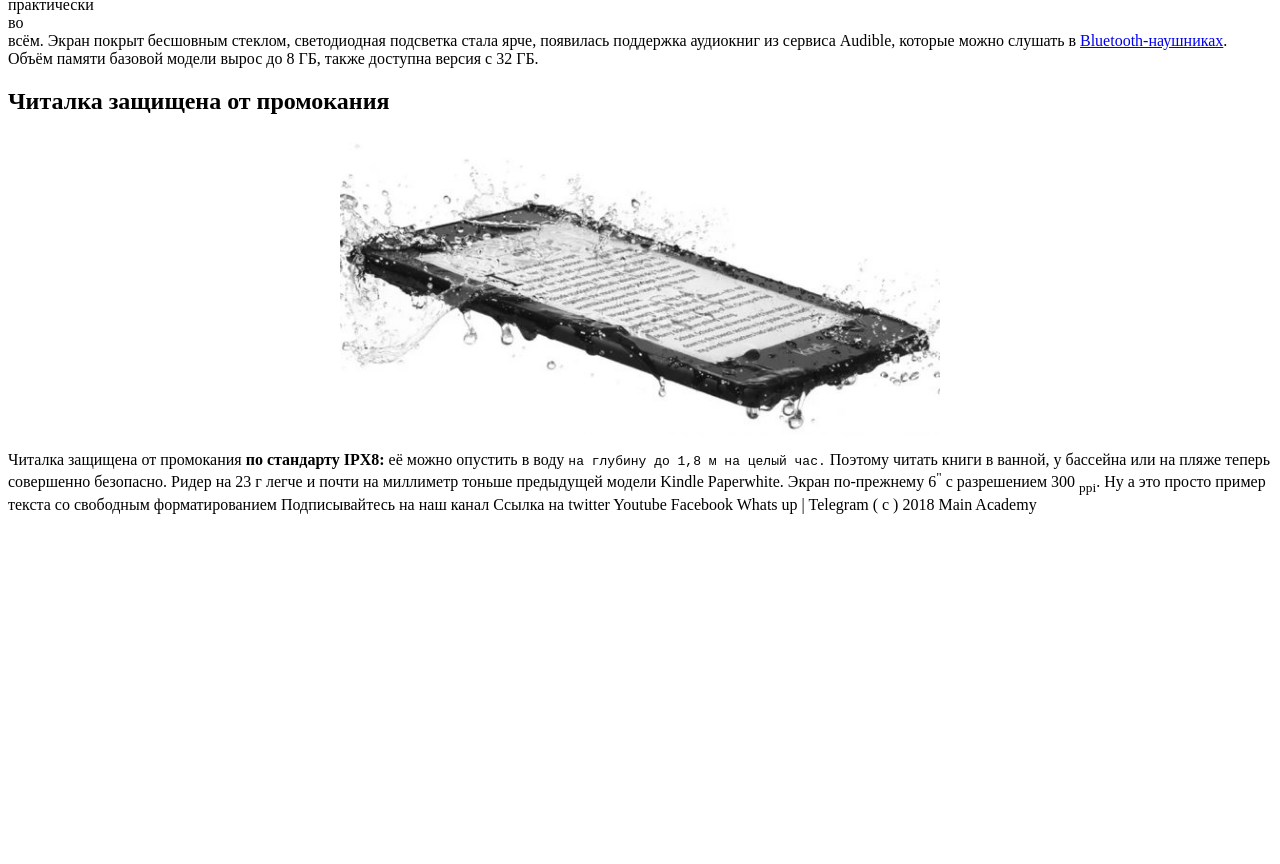
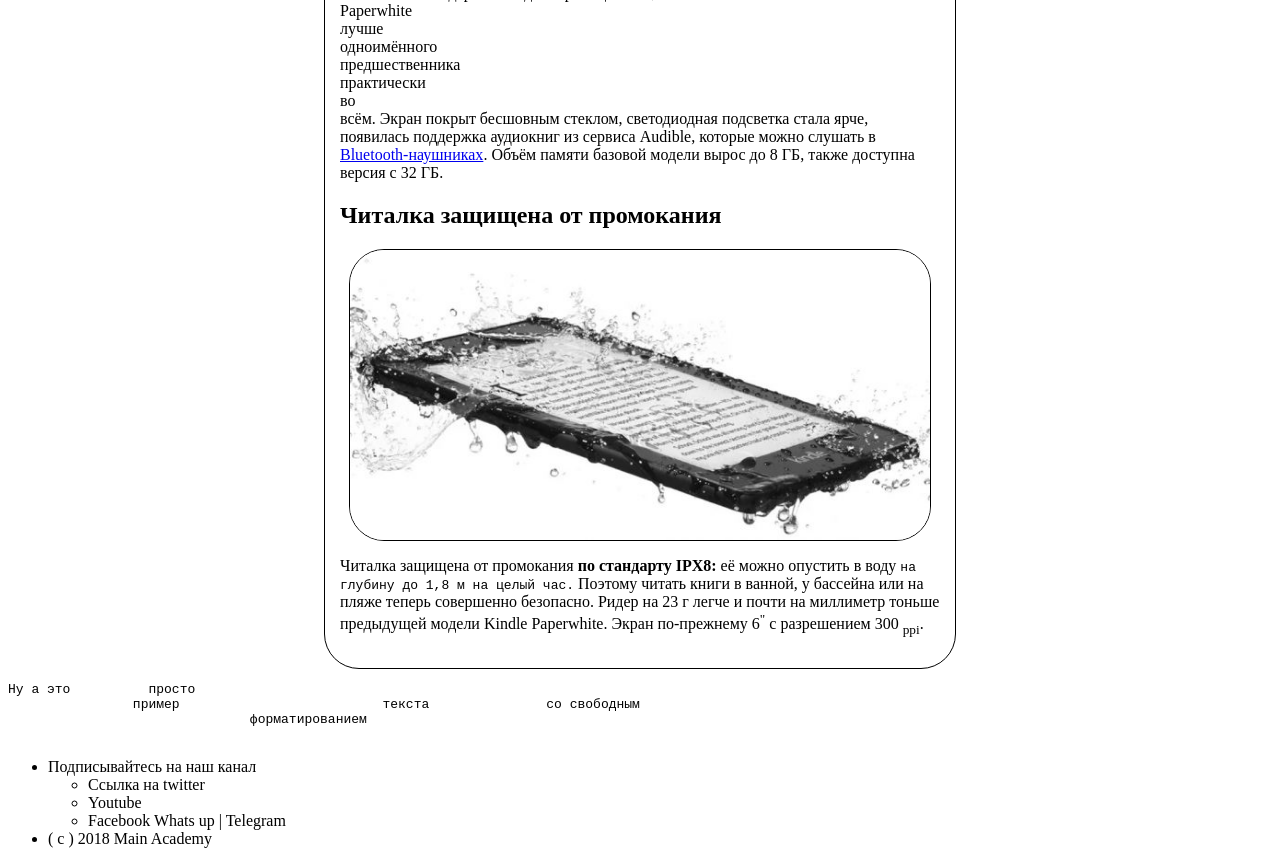
Before and after one commit to deestan777/hometask, a plain HTML site: page index.html in a window 1280 px wide. Shown: the part 520-1384 px from the top of the page. Before the commit the page ends 1050 px from the top, so only its background shows below. Drawn offline with Linux system fonts and the light colour scheme.

Commit message:
ratio div

```diff
--- a/index.html
+++ b/index.html
@@ -6,6 +6,7 @@
 	</head>
 	<body>
 		<section class="news">
+			<div class="newsPost">
 <h1>Amazon представила водонепроницаемую читалку Kindle Paperwhite</h1>
 <img src="2.jpg" alt="читалка" />
 	<h2>Ридер стал тоньше, легче и ярче</h2>
@@ -26,16 +27,22 @@
 	Читалка защищена от промокания <strong>по стандарту IPX8:</strong> её можно опустить в воду
 	<code>на глубину до 1,8 м на целый час.</code> Поэтому читать книги в ванной, у бассейна или на пляже теперь совершенно безопасно.
 	Ридер на 23 г легче и почти на миллиметр тоньше предыдущей модели Kindle Paperwhite. Экран по-прежнему 6<sup>"</sup> с разрешением 300 <sub>ppi</sub>.
-	Ну а это          просто
+	</p>
+</div>
+	<pre>Ну а это          просто
 		пример                          текста               со свободным
 		               форматированием
+		</pre>
 
-Подписывайтесь на наш канал
-        Ссылка на twitter
-	Youtube
-	Facebook Whats up | Telegram
-( с ) 2018 Main Academy
-
+		<ul>
+<li>Подписывайтесь на наш канал</li>
+<ul>
+<li>Ссылка на twitter</li>
+<li>Youtube</li>
+<li>Facebook Whats up | Telegram</li>
+</ul>
+<li>( с ) 2018 Main Academy</li>
+</ul>
 
 		</section>
 	</body>
--- a/style.css
+++ b/style.css
@@ -4,6 +4,16 @@
 }
 .news img {
 	display: block;
-	width: 600px;
+	width: 580px;
 	margin: 0 auto;
+	border: 1px solid #000;
+	border-radius: 35px;
 }
+.newsPost {
+	display: block;
+	margin: 0 auto;
+	width:600px;
+	border: 1px solid #000;
+	border-radius: 35px;
+	padding: 15px 15px 15px 15px;
+}
```
